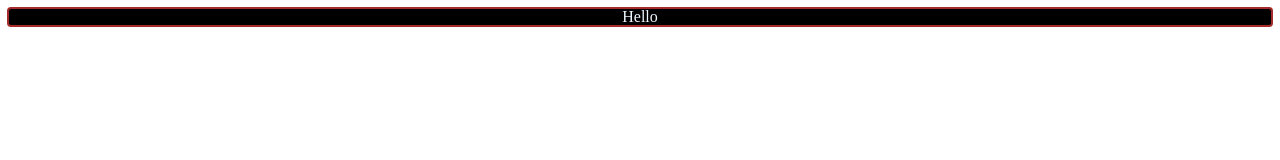
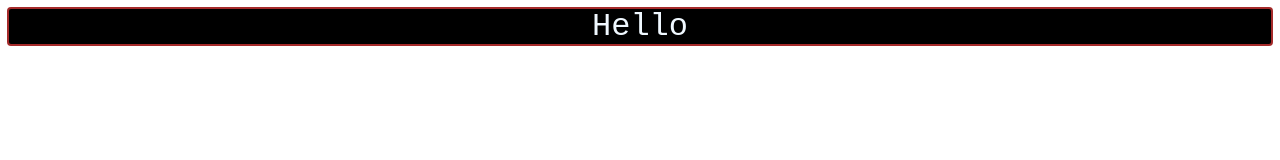
Before and after one commit to HimKP/First-Repo, a plain HTML site: page Index.html in a window 1280 px wide. Drawn offline with Linux system fonts and the light colour scheme.

Commit message:
increased hello size

```diff
--- a/style.css
+++ b/style.css
@@ -6,4 +6,7 @@ center{
 p{
     background: #000;
     color: aliceblue;
+    font:bold;
+    font-family: 'Courier New', Courier, monospace;
+    font-size: xx-large;
 }
```
